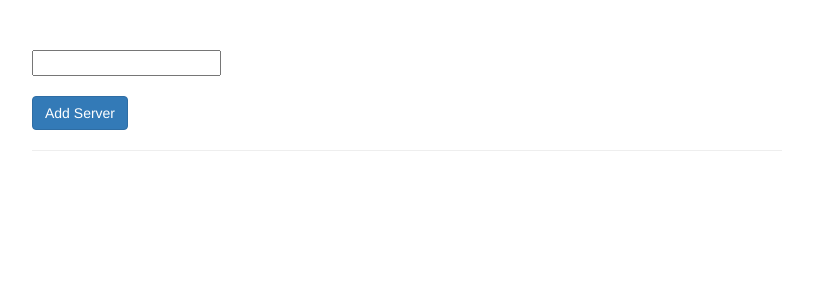
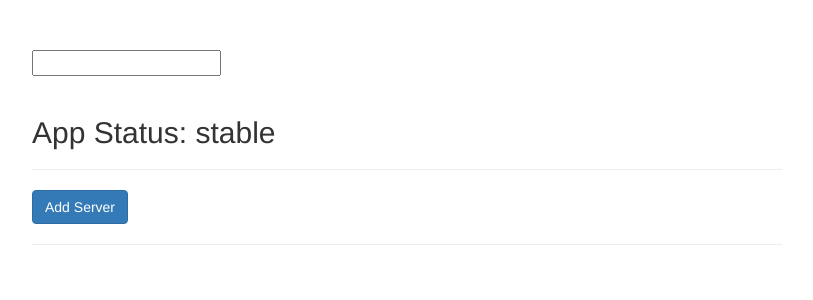
Before and after one commit to bhagathreddy123/pipes-start, an Angular app: page / in a window 1280 px wide. Shown: the top 300 px of the page, without its empty margins (233-1046 px from the left). Built offline with nearby package versions, Linux system fonts and the light colour scheme.

Commit message:
understanding async pipes

```diff
--- a/src/app/app.component.html
+++ b/src/app/app.component.html
@@ -3,6 +3,8 @@
     <div class="col-xs-12 col-sm-10 col-md-8 col-sm-offset-1 col-md-offset-2">
     <input type="text" [(ngModel)]="filteredStatus">
     <br/><br/>
+    <h2>App Status: {{ appStatus | async }}</h2>
+    <hr>
     <button class="btn btn-primary" (click)="onAddServer()">Add Server</button>
     <hr>
       <ul class="list-group">
--- a/src/app/app.component.ts
+++ b/src/app/app.component.ts
@@ -6,6 +6,11 @@
   styleUrls: ['./app.component.css']
 })
 export class AppComponent {
+  appStatus = new Promise((resolve, reject) => {
+    setTimeout(() => {
+      resolve('stable');
+    }, 2000);
+  });
   servers = [
     {
       instanceType: 'medium',
```
